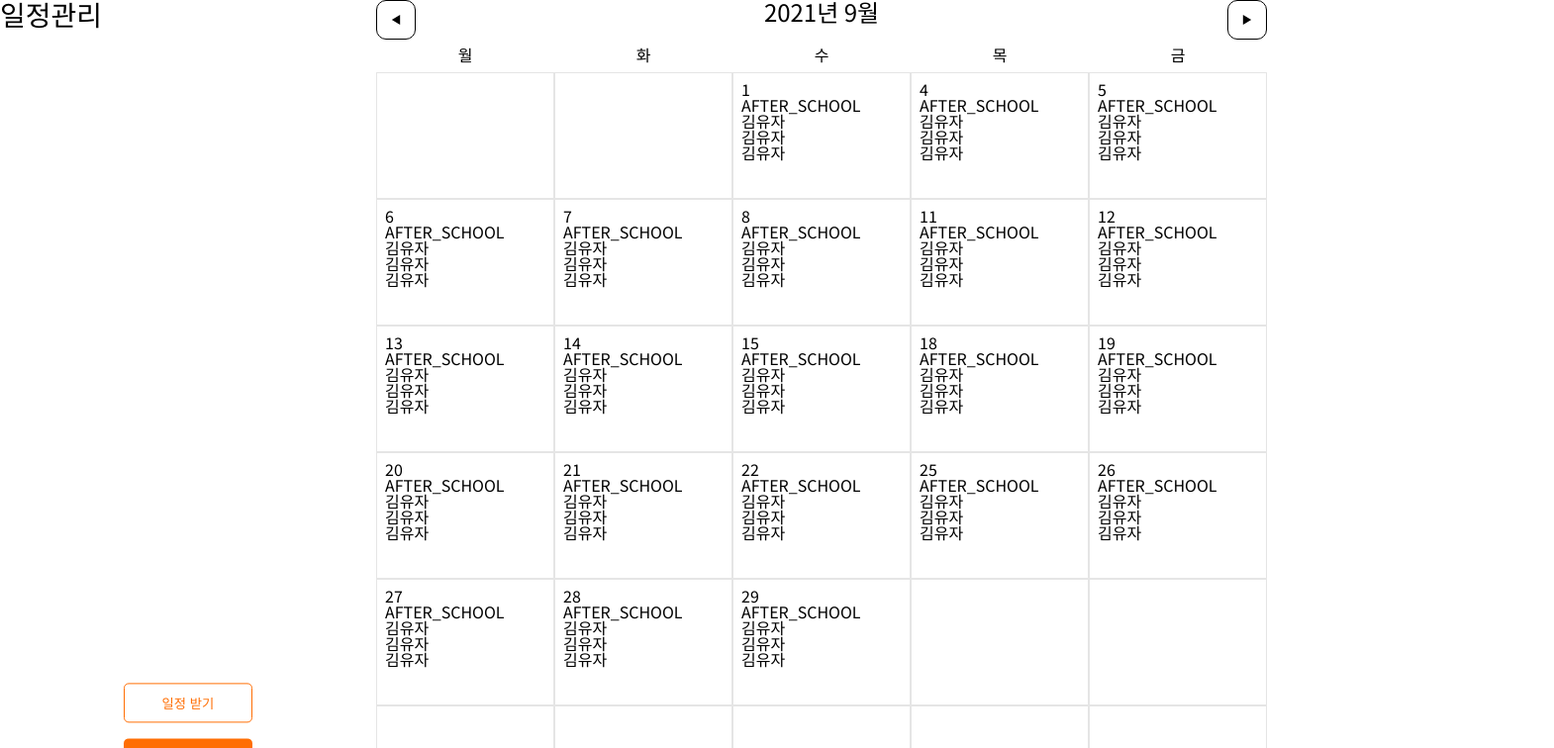
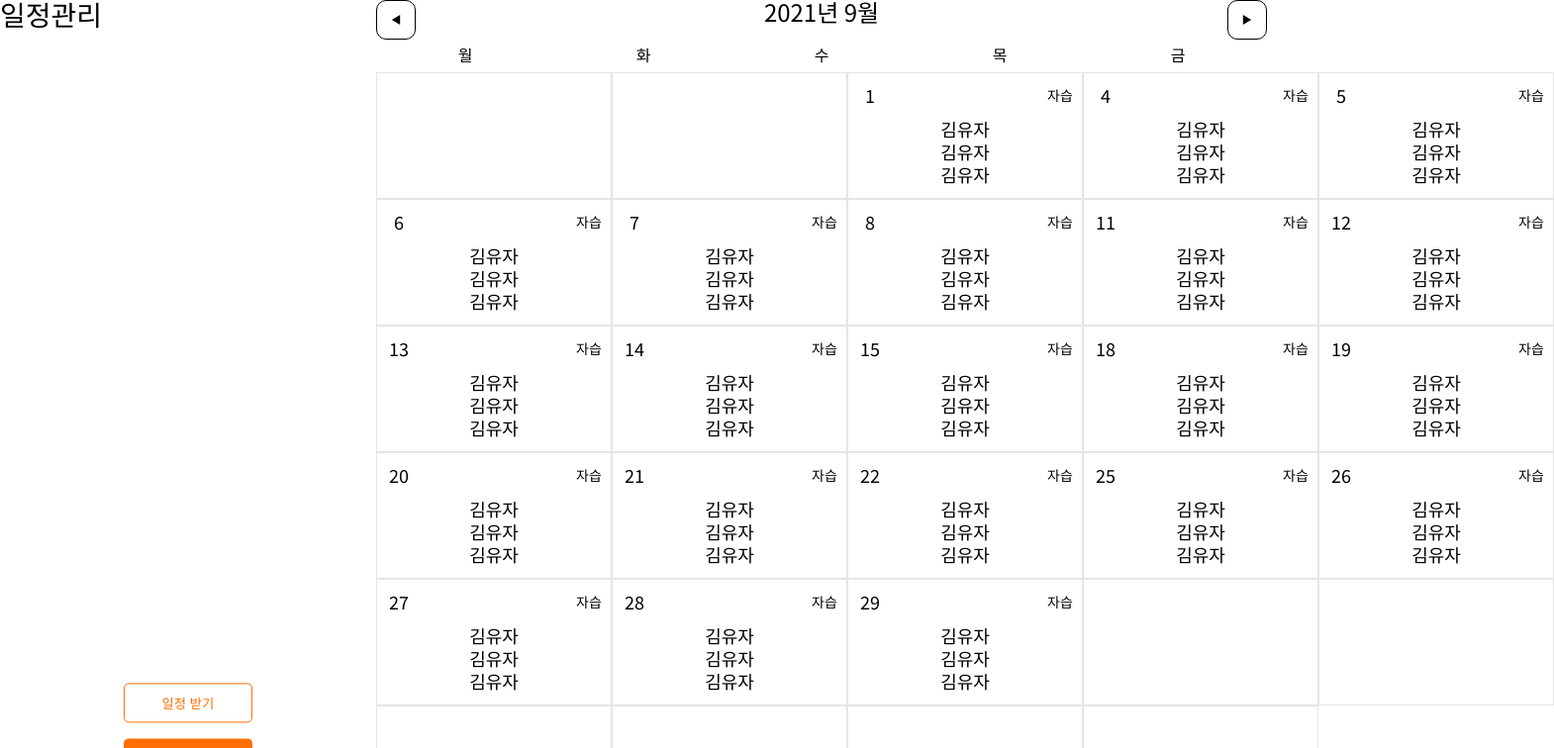
Before and after one commit to DSM-PICK/PICK2021-DESKTOP-CLIENT, a React (Create React App) app: page /manage-schedule in a window 1280 px wide. Shown: the top 756 px of the page at 99% size, 1570 px wide, since content can reach past the window. Built offline with nearby package versions, Linux system fonts and the light colour scheme.

Commit message:
⚡️ :: (#9) Calendar New Algorithm

```diff
--- a/src/components/ManageSchedule/Calendar/Calendar.tsx
+++ b/src/components/ManageSchedule/Calendar/Calendar.tsx
@@ -11,7 +11,8 @@ const Calendar: FC = (): JSX.Element => {
   const [TData, setTData] = useState(data);
   const [NData, setNData] = useState([]);
   const week: Array<string> = ["일", "월", "화", "수", "목", "금", "토"];
-  const Today: string = `${date.getFullYear()} ${date.getMonth()} ${date.getDate()}`;
+  const Today: string = `${date.getFullYear()}-${date.getMonth() + 1}-${date.getDate()}`;
+  const DayContainer:MutableRefObject<any> = useRef();
 
   const dummyData = {
     date: "",
@@ -34,7 +35,7 @@ const Calendar: FC = (): JSX.Element => {
       DummyFirst.push(dummyData);
     }
 
-    for (let j = 0; j < dateLength - (newDate - 1 + TData.length); j++) {
+    for (let j = 0; j < dateLength - 1 - (newDate - 1 + TData.length); j++) {
       DummySecond.push(dummyData);
     }
 
@@ -46,7 +47,6 @@ const Calendar: FC = (): JSX.Element => {
   useEffect(() => {
     addDummyData(year, month);
   }, []);
-
 
   const nextMonth = () => {
     setMonth(month + 1);
@@ -88,9 +88,8 @@ const Calendar: FC = (): JSX.Element => {
             return <S.WeekDays key={index}>{week}</S.WeekDays>;
           })}
         </S.WeekContainer>
-        <S.DayContainer>
+        <S.DayContainer ref={DayContainer}>
           {NData.map((value: any, index: number) => {
-            console.log(value.date)
             return (
               <Day
                 key={index}
@@ -99,6 +98,9 @@ const Calendar: FC = (): JSX.Element => {
                 floor2={value.director[0].name}
                 floor3={value.director[1].name}
                 floor4={value.director[1].name}
+                Today={Today}
+                month={month}
+                year={year}
               />
             );
           })}
--- a/src/components/ManageSchedule/Calendar/Day/Day.tsx
+++ b/src/components/ManageSchedule/Calendar/Day/Day.tsx
@@ -1,5 +1,6 @@
 import { FC, useEffect, useState } from "react";
 import * as S from "./styles";
+import { COLOR } from "../../../../style/index";
 
 interface Props {
   fullDate: string;
@@ -7,48 +8,62 @@ interface Props {
   floor2: string;
   floor3: string;
   floor4: string;
+  Today: string;
+  month: number;
+  year: number;
 }
 
-const Day: FC<Props> = ({ fullDate, dayType, floor2, floor3, floor4 }) => {
-  const [date, setData] = useState<string | number>("");
+const Day: FC<Props> = ({
+  fullDate,
+  dayType,
+  floor2,
+  floor3,
+  floor4,
+  Today,
+}) => {
+  const [date, setDate] = useState<string | number>("");
+  const [type, setType] = useState<string>();
+
   useEffect(() => {
     getDate();
+    getType();
   }, []);
 
   const getDate = () => {
     const newDate = (fullDate.split("-")[2] || "").split("");
-    setData(fullDate != "" ? parseInt(newDate[0]) * 10 + parseInt(newDate[1]) : "");
+    setDate(
+      fullDate != "" ? parseInt(newDate[0]) * 10 + parseInt(newDate[1]) : ""
+    );
+  };
+
+  const getType = () => {
+    switch (dayType) {
+      case "AFTER_SCHOOL":
+        setType("자습");
+        break;
+    }
   };
 
   return (
     <S.Days>
-      <div>{date}</div>
-      <div>{dayType}</div>
-      <div>{floor2}</div>
-      <div>{floor3}</div>
-      <div>{floor4}</div>
+      <S.DayTypeContainer>
+        <S.Date
+          backgroundColor={
+            Today === fullDate ? `${COLOR.orange}` : `${COLOR.white}`
+          }
+          color={Today == fullDate ? `${COLOR.white}` : `${COLOR.black}`}
+        >
+          {date}
+        </S.Date>
+        <S.DayType>{type}</S.DayType>
+      </S.DayTypeContainer>
+      <S.InputContainer>
+        <S.TeacherInput type="text" defaultValue={floor2} />
+        <S.TeacherInput type="text" defaultValue={floor3} />
+        <S.TeacherInput type="text" defaultValue={floor4} />
+      </S.InputContainer>
     </S.Days>
   );
 };
 
 export default Day;
-
-
-
-  // const makeCalendar = (year: number, month: number) => {
-  //   const dateLength: number = new Date(year, month + 1, 0).getDate();
-  //   const newDate: number = new Date(year, month).getDay();
-
-  //   for (let i = newDate; i < dateLength + newDate; i++) {
-  //     const div = document.createElement("div");
-  //     div.innerHTML = `${i - (newDate - 1)}`;
-  //     if (`${year} ${month} ${div.innerHTML}` === Today) {
-  //       div.style.backgroundColor = "#FF6E04";
-  //       div.style.display = "inline";
-  //       div.style.padding = "0 3px";
-  //       div.style.borderRadius = "100%";
-  //       div.style.color = "white";
-  //     }
-  //     DayContainer.current.childNodes[i].insertBefore(div, null);
-  //   }
-  // };
--- a/src/components/ManageSchedule/Calendar/Day/styles.ts
+++ b/src/components/ManageSchedule/Calendar/Day/styles.ts
@@ -1,15 +1,46 @@
 import styled from "@emotion/styled";
+import { COLOR } from "../../../../style";
 
 export const Days = styled.div`
   text-align: left;
-  border-top: 1px solid #8e8e93;
-  padding-top: 8px;
-  padding-left: 8px;
-  border: 1px solid #e5e5e5;
-  /* &:nth-child(7n + 1) {
-    display: none;
-  }
-  &:nth-child(7n) {
-    display: none;
-  } */
+  border: 1px solid ${COLOR.grey};
 `;
+
+export const DayTypeContainer = styled.div`
+  display: flex;
+  justify-content: space-between;
+  margin: 8px;
+`;
+
+export const Date = styled.div<{ backgroundColor: string; color: string }>`
+  background-color: ${(props) => props.backgroundColor};
+  color: ${(props) => props.color};
+  width: 28px;
+  height: 28px;
+  font-size: 18px;
+  border-radius: 100%;
+  display: flex;
+  justify-content: center;
+  align-items: center;
+`;
+
+export const DayType = styled.div`
+  font-size: 14px;
+  width: 28px;
+  height: 28px;
+  display: flex;
+  align-items: center;
+  justify-content: center;
+`;
+
+export const InputContainer = styled.div`
+  text-align: center;
+`;
+
+export const TeacherInput = styled.input`
+  text-align: center;
+  border: none;
+  text-decoration: none;
+  outline: none;
+  font-size: 18px;
+`;
--- a/src/style/index.ts
+++ b/src/style/index.ts
@@ -1,3 +1,6 @@
 export const COLOR = {
-  orange: "#FF6E04"
+  orange: "#FF6E04",
+  white: "#FFFFFF",
+  black: "#000000",
+  grey: "#E5E5E5"
 };
```
